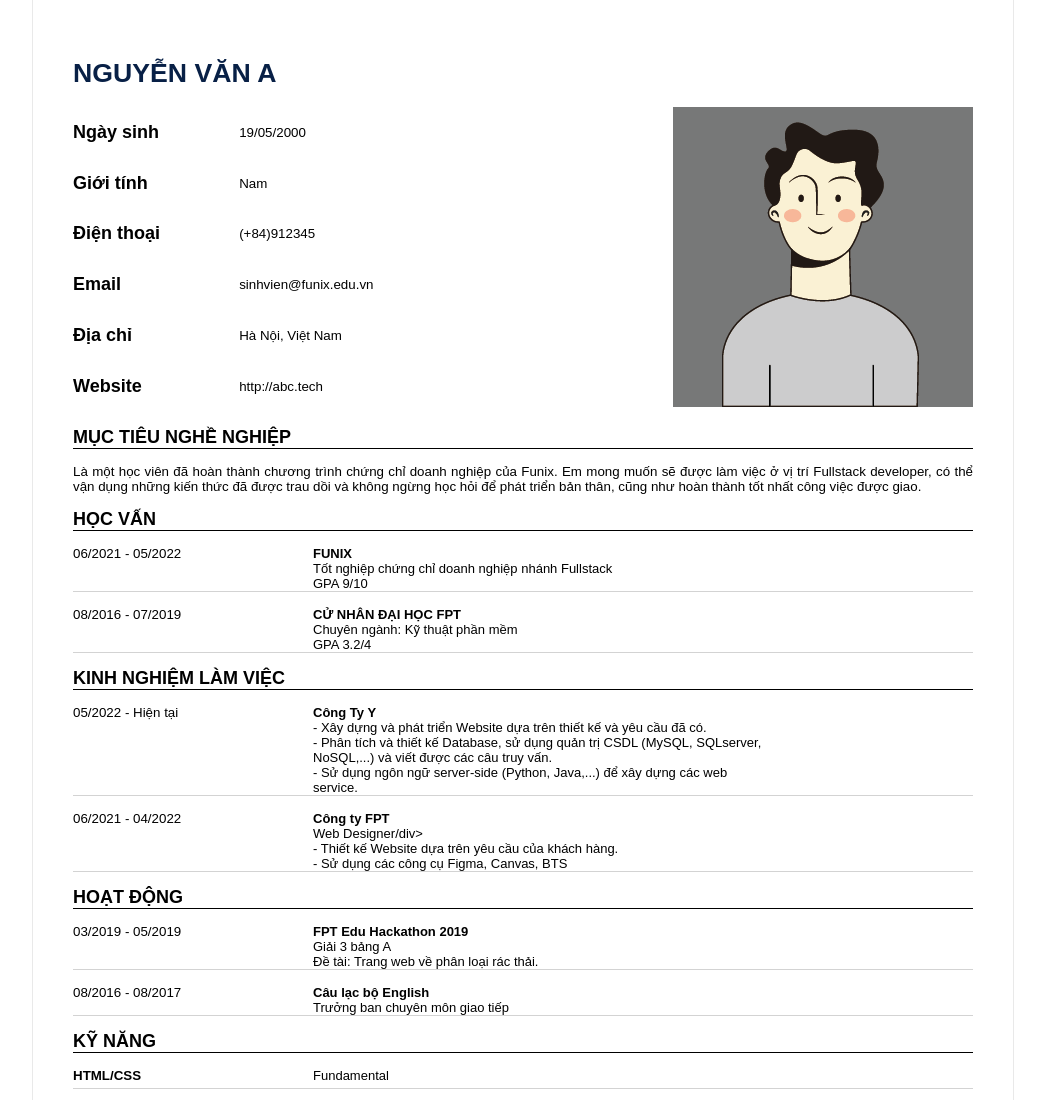
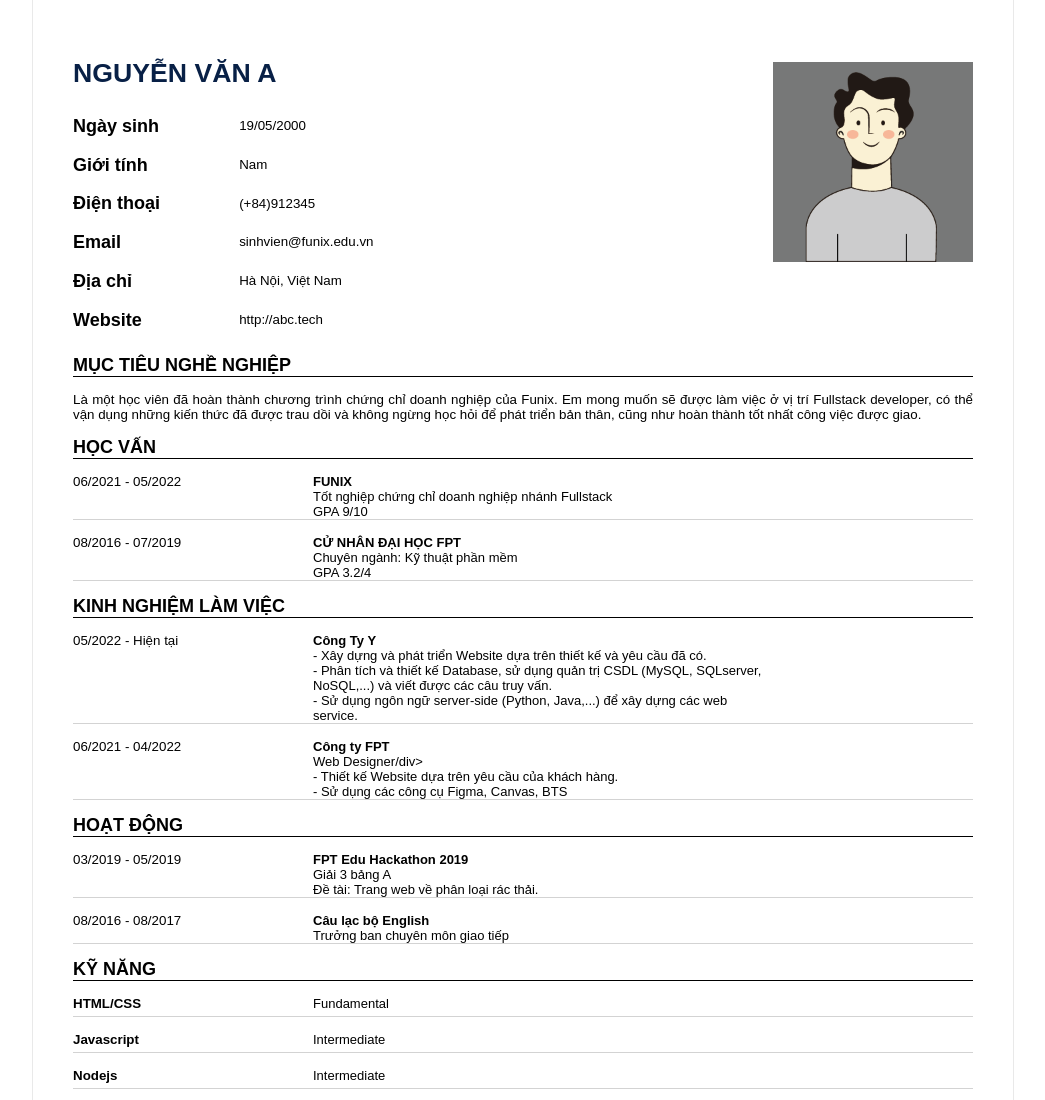
Before and after one commit to ktkthuong/WEB-HTML-2022, a plain HTML site: page index.html in a window 1280 px wide. Shown: the top 1100 px of the page, without its empty margins (117-1162 px from the left). Drawn offline with Linux system fonts and the light colour scheme.

Commit message:
ajust some information

```diff
--- a/css/styles.css
+++ b/css/styles.css
@@ -50,6 +50,11 @@ body {
   display: flex;
   align-items: center;
   gap: 50px;
+  line-height: 0.5;
+}
+img {
+  width: 200px;
+  margin-top: -45px;
 }
 .section-title {
   width: 25%;
```
Also changed, not shown: index.html (+1 -1 lines).
